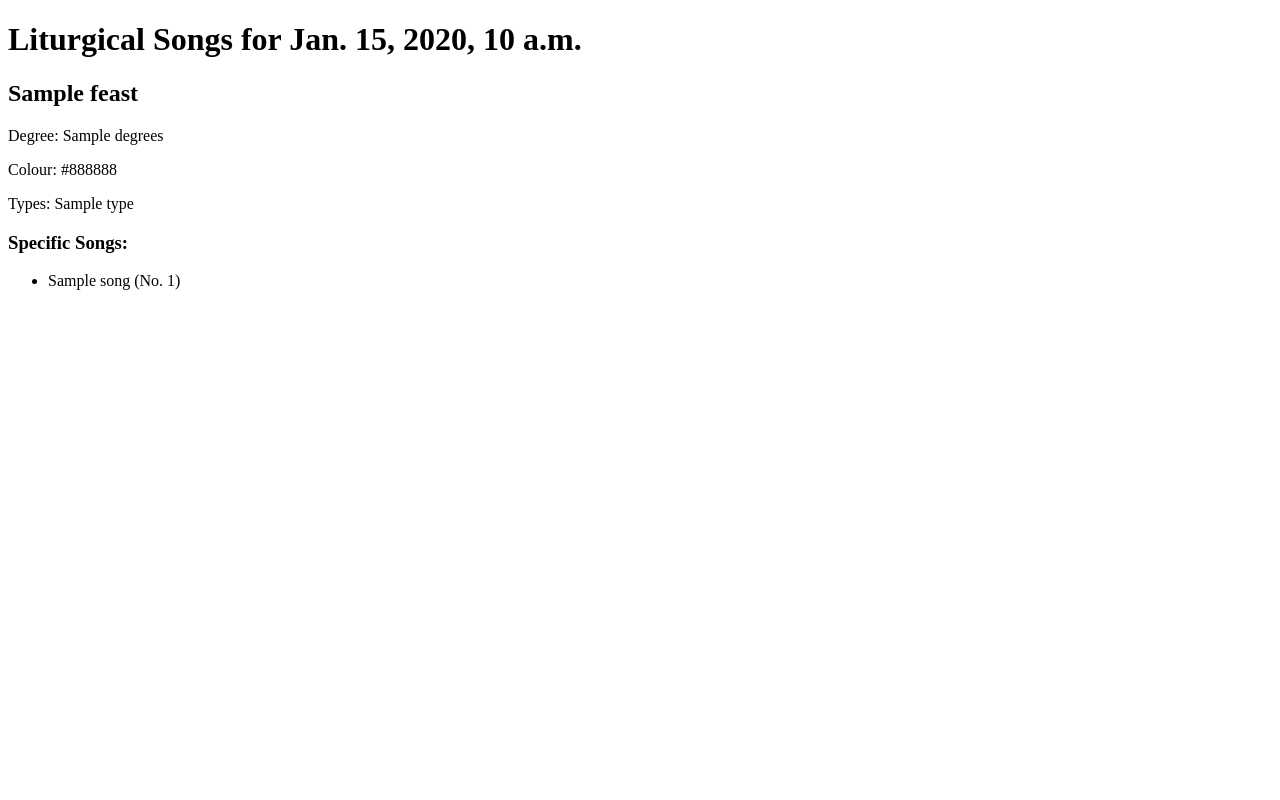
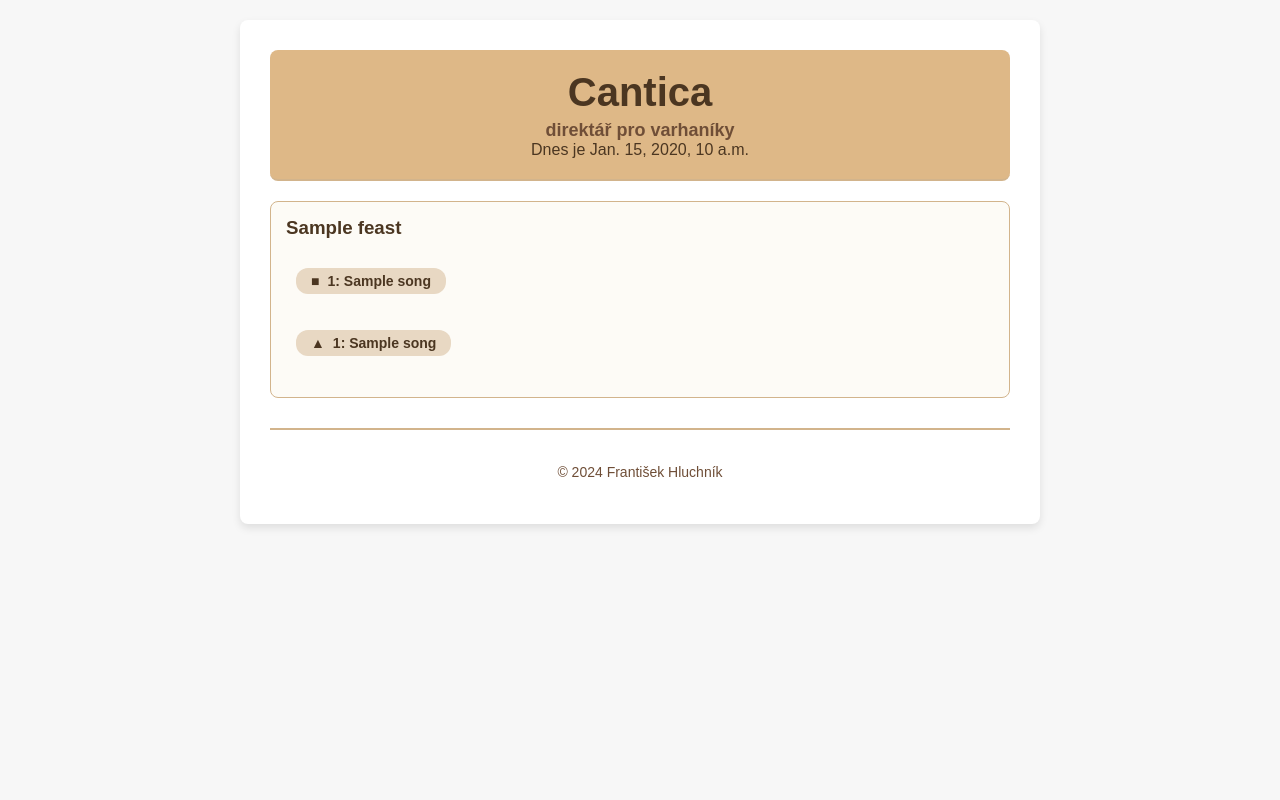
Before and after one commit to f-hluchnik/cantica, a Django app: template home/templates/home/homepage.html in a window 1280 px wide. Run offline with Django 5.2, Linux system fonts and the light colour scheme; the template is opened without the code that fills it: most values are stand-ins (such as "Sample title", 1, 10 or a date in 2020).

Commit message:
improve infering feast type, add styles

```diff
--- a/cantica/settings.py
+++ b/cantica/settings.py
@@ -25,7 +25,8 @@ SECRET_KEY = 'django-insecure-$75!++!zk7aj6$=vsor)3w0d1u=-f^=t!6p*953@va+rsuw0au
 # SECURITY WARNING: don't run with debug turned on in production!
 DEBUG = True
 
-ALLOWED_HOSTS = []
+ALLOWED_HOSTS = ['*']
+
 
 
 # Application definition
@@ -120,6 +121,7 @@ USE_TZ = True
 # https://docs.djangoproject.com/en/5.1/howto/static-files/
 
 STATIC_URL = 'static/'
+STATIC_ROOT = BASE_DIR / 'staticfiles'
 
 # Default primary key field type
 # https://docs.djangoproject.com/en/5.1/ref/settings/#default-auto-field
--- a/cantica/urls.py
+++ b/cantica/urls.py
@@ -18,7 +18,7 @@ from django.contrib import admin
 from django.urls import path, include
 
 urlpatterns = [
-    path('admin/', admin.site.urls),
+    path('db/', admin.site.urls),
     path('api/songs/', include('songs.urls')),
     path('api/feasts/', include('feasts.urls')),
     path('', include("home.urls")),
--- /dev/null
+++ b/home/static/home/css/styles.css
@@ -0,0 +1,126 @@
+/* General Styles */
+body {
+    font-family: 'Arial', sans-serif;
+    background-color: #F7F7F7; /* Neutral light background */
+    color: #4B3621; /* Dark brown text */
+    margin: 0;
+    padding: 0;
+    display: flex;
+    justify-content: center;
+    align-items: flex-start;
+    height: 100vh;
+    overflow-y: auto;
+    box-sizing: border-box;
+}
+
+.container {
+    background: #FFFFFF; /* White container */
+    padding: 30px;
+    border-radius: 8px;
+    box-shadow: 0 4px 8px rgba(0, 0, 0, 0.1);
+    max-width: 800px;
+    width: 95%;
+    margin: 20px auto;
+    box-sizing: border-box;
+}
+
+/* Header Styles */
+header {
+    text-align: center;
+    background-color: #DEB887; /* Light brown background */
+    padding: 20px;
+    border-bottom: 2px solid #D2B48C; /* Tan border */
+    margin-bottom: 20px;
+    border-radius: 8px;
+}
+
+h1 {
+    color: #4B3621; /* Dark brown */
+    font-size: 40px;
+    margin: 0;
+}
+
+h4 {
+    color: #6F4E37; /* Coffee brown */
+    font-size: 18px;
+    margin: 5px 0 0;
+}
+
+/* Feast Info and Song List */
+.feast-info {
+    background-color: #FDFBF6; /* Subtle light beige */
+    padding: 15px;
+    border-radius: 8px;
+    margin-top: 15px;
+    font-size: 16px;
+    margin-bottom: 20px;
+    border: 1px solid #D2B48C;
+}
+
+.feast-info h3 {
+    margin-top: 0;
+    color: #4B3621;
+}
+
+.songs-list {
+    list-style-type: none;
+    padding: 0;
+    margin-top: 15px;
+}
+
+/* Songs List */
+.songs-list li {
+    background-color: #FDFBF6; /* Subtle light beige */
+    margin: 5px 0;
+    padding: 10px;
+    border-radius: 4px;
+    font-size: 16px;
+    display: flex;
+    justify-content: flex-start;
+    /* Removed border */
+}
+
+/* Song "Pod" for Number, Title, and Icon */
+.songs-list .song-pod {
+    display: flex;
+    align-items: center;
+    background-color: #E8D8C3; /* Slightly darker beige for contrast */
+    padding: 5px 15px;
+    border-radius: 12px;
+    font-size: 14px;
+    font-weight: bold;
+    color: #4B3621;
+    gap: 8px; /* Add spacing between the icon and text */
+}
+
+/* Icon Styling */
+.songs-list .song-icon.square {
+    background-color: transparent;
+    content: "■";
+}
+.songs-list .song-icon.triangle {
+    background-color: transparent;
+    content: "▲";
+}
+.songs-list .song-icon.full-dot {
+    background-color: transparent;
+    content: "●";
+}
+
+/* Empty Message */
+.empty-message {
+    text-align: center;
+    font-size: 18px;
+    color: #6F4E37;
+    margin-top: 20px;
+}
+
+/* Footer */
+.footer {
+    text-align: center;
+    font-size: 14px;
+    color: #6F4E37;
+    margin-top: 30px;
+    padding-top: 20px;
+    border-top: 2px solid #D2B48C;
+}
--- a/home/templates/home/homepage.html
+++ b/home/templates/home/homepage.html
@@ -1,51 +1,82 @@
 <!DOCTYPE html>
-<html lang="en">
+<html lang="cs">
 <head>
     <meta charset="UTF-8">
-    <title>Liturgical Songs</title>
+    <meta name="viewport" content="width=device-width, initial-scale=1.0">
+    <title>Cantica</title>
+    {% load static %}
+    <link rel="stylesheet" href="{% static 'home/css/styles.css' %}">
 </head>
 <body>
-    <h1>Liturgical Songs for {{ date }}</h1>
+    <div class="container">
+        <header>
+            <h1>Cantica</h1>
+            <h4>direktář pro varhaníky</h4>
+            <div>Dnes je {{ date }}</div>
+        </header>
 
-    {% if feast_songs %}
-        {% for item in feast_songs %}
-            <h2>{{ item.feast.name }}</h2>
-            <p>Degree: {{ item.feast.degrees }}</p>
-            <p>Colour: {{ item.feast.colour }}</p>
-            <p>Types: {{ item.feast.types.all|join:", " }}</p>
+        {% if feast_songs %}
+            {% for item in feast_songs %}
+                <div class="feast-info">
+                    <h3>{{ item.feast.name }}</h3>
 
-            {% if item.specific_songs %}
-                <h3>Specific Songs:</h3>
+                    {% if item.specific_songs %}
+                        <ul class="songs-list">
+                            {% for song in item.specific_songs %}
+                                <li>
+                                    <div class="song-pod">
+                                        <div class="song-icon square">■</div>
+                                        {{ song.number }}: {{ song.title }}
+                                    </div>
+                                </li>
+                            {% empty %}
+                                <li>K tomuto státku není určena žádná píseň.</li>
+                            {% endfor %}
+                        </ul>
+                    {% endif %}
+
+                    {% if item.type_songs %}
+                        <ul class="songs-list">
+                            {% for song in item.type_songs %}
+                                <li>
+                                    <div class="song-pod">
+                                        <div class="song-icon triangle">▲</div>
+                                        {{ song.number }}: {{ song.title }}
+                                    </div>
+                                </li>
+                            {% empty %}
+                                <li>K tomuto typu státku není určena žádná píseň.</li>
+                            {% endfor %}
+                        </ul>
+                    {% endif %}
+
+                    {% if not item.specific_songs and not item.type_songs %}
+                        <p class="empty-message">Žádné konkrétní doporučení.</p>
+                    {% endif %}
+                </div>
+            {% endfor %}
+        {% else %}
+            <p class="empty-message">Dnes nejsou žádné dostupné události.</p>
+
+            <div class="default-songs">
                 <ul>
-                    {% for song in item.specific_songs %}
-                        <li>{{ song.title }} (No. {{ song.number }})</li>
+                    {% for song in default_songs %}
+                        <li>
+                            <div class="song-pod">
+                                <div class="song-icon full-dot">●</div>
+                                {{ song.number }}: {{ song.title }}
+                            </div>
+                        </li>
                     {% empty %}
-                        <li>No specific songs available.</li>
+                        <li>Žádné výchozí písně nejsou dostupné.</li>
                     {% endfor %}
                 </ul>
-            {% elif item.type_songs %}
-                <h3>Songs by Feast Type:</h3>
-                <ul>
-                    {% for song in item.type_songs %}
-                        <li>{{ song.title }} (No. {{ song.number }})</li>
-                    {% empty %}
-                        <li>No type-based songs available.</li>
-                    {% endfor %}
-                </ul>
-            {% else %}
-                <p>No specific song recommendations. Feel free to choose songs from the {{ item.feast.colour }} section.</p>
-            {% endif %}
-        {% endfor %}
-    {% else %}
-        <p>No feasts today. You can play any song from the 500 section.</p>
-        <h2>Default Songs for {{ default_songs.0.liturgical_season|capfirst }}</h2>
-        <ul>
-            {% for song in default_songs %}
-                <li>{{ song.title }} (No. {{ song.number }})</li>
-            {% empty %}
-                <li>No default songs available.</li>
-            {% endfor %}
-        </ul>
-    {% endif %}
+            </div>
+        {% endif %}
+
+        <div class="footer">
+            <p>&copy; 2024 František Hluchník</p>
+        </div>
+    </div>
 </body>
 </html>
--- a/requirements.txt
+++ b/requirements.txt
@@ -2,3 +2,4 @@ asgiref==3.8.1
 Django==5.1.3
 djangorestframework==3.15.2
 sqlparse==0.5.2
+gunicorn
--- a/songs/models.py
+++ b/songs/models.py
@@ -4,7 +4,6 @@ from feasts.models import Feast, FeastType
 class Song(models.Model):
     title = models.CharField(max_length=200)
     number = models.PositiveIntegerField()
-    feast_types = models.ManyToManyField('feasts.FeastType', blank=True)
     feast = models.ForeignKey(Feast, on_delete=models.CASCADE, null=True, blank=True)
     feast_types = models.ManyToManyField(FeastType, blank=True)  # Link to feast types
     liturgical_season = models.CharField(max_length=50, blank=True, null=True)  # E.g., "advent", "lent", etc.
```
Also changed, not shown: feasts/utils/fetch_today.py (+30 -11 lines), home/views.py (+23 -1 lines).
